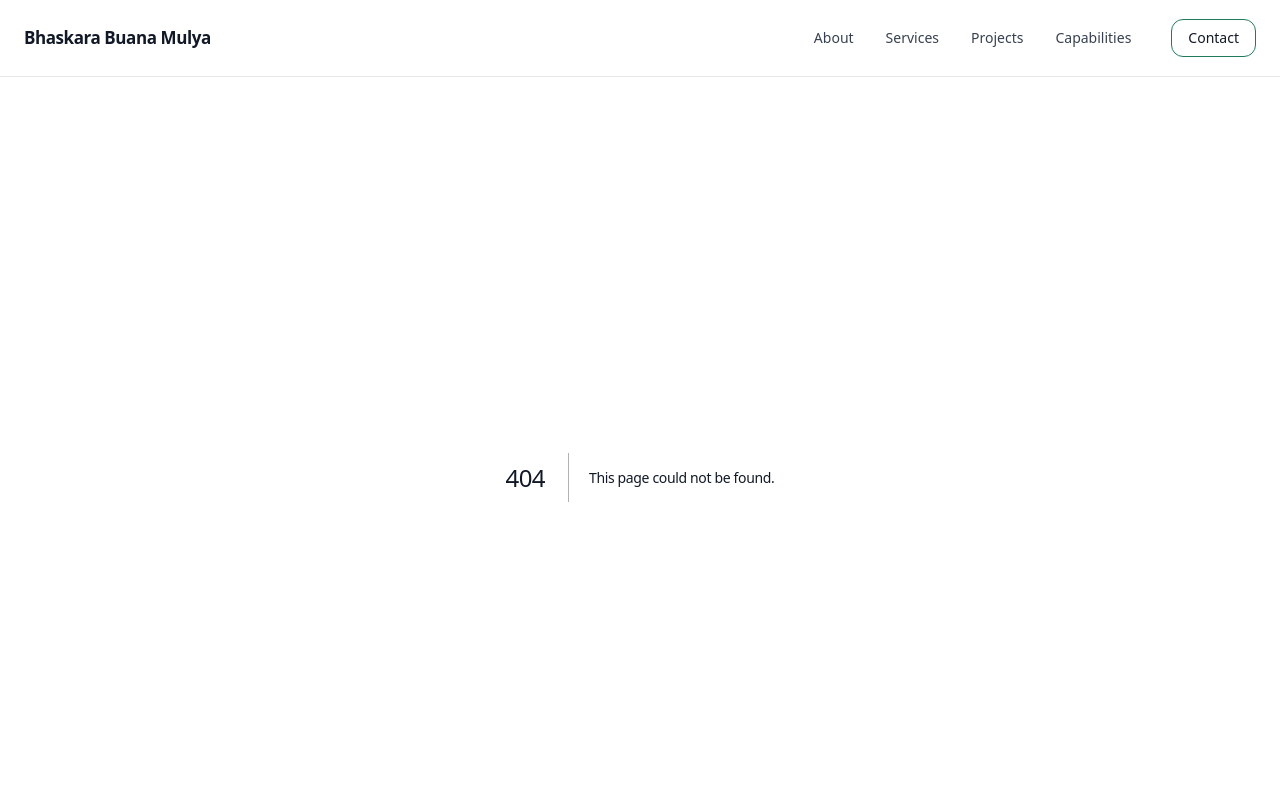
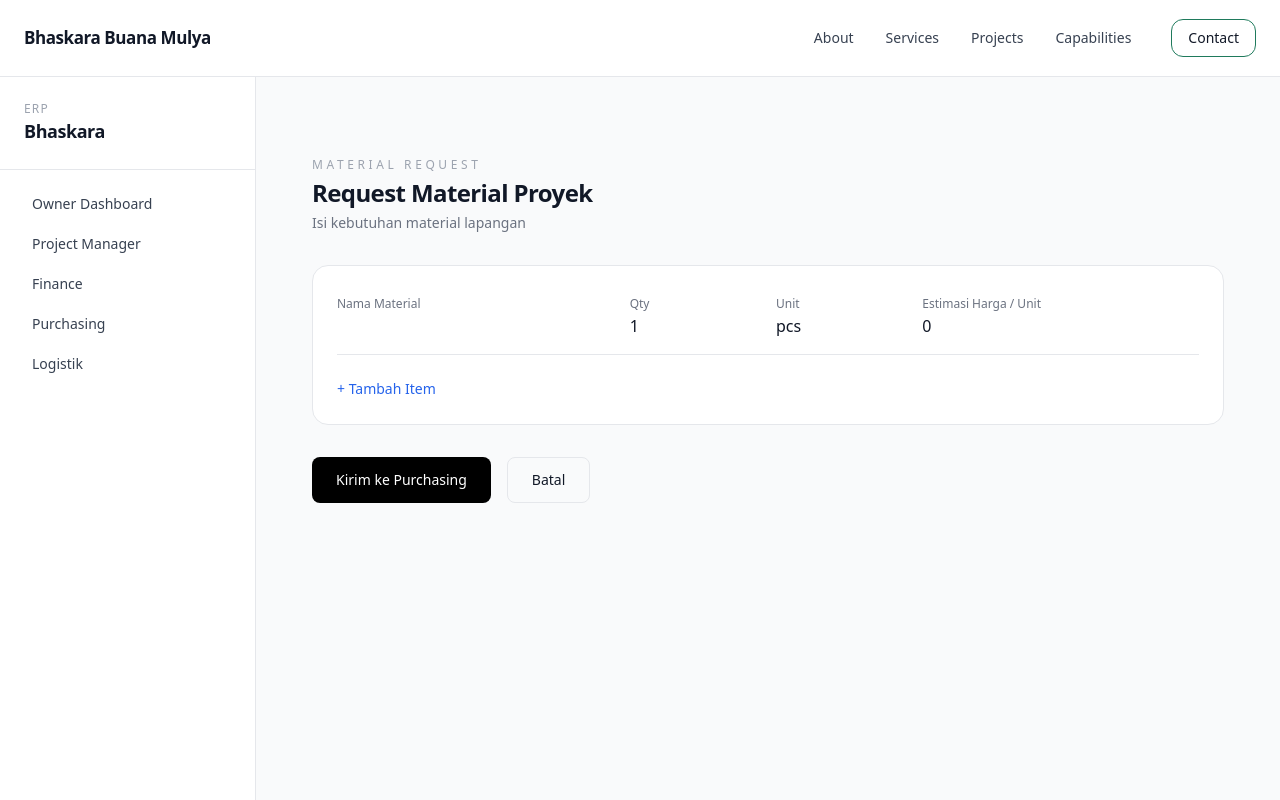
Before and after one commit to herlan-syihabudin/Bhaskara, a Next.js app: page /dashboard/projects/1/equest-material in a window 1280 px wide. Before the commit this address had no page. Shown: the top 800 px of the page. Built offline with nearby package versions, Linux system fonts and the light colour scheme.

Commit message:
Create page.tsx

```diff
--- /dev/null
+++ b/app/dashboard/projects/[id]/equest-material/page.tsx
@@ -0,0 +1,167 @@
+"use client";
+
+import { useState } from "react";
+import { useParams, useRouter } from "next/navigation";
+import Link from "next/link";
+
+type ItemInput = {
+  name: string;
+  qty: number;
+  unit: string;
+  estimasiHarga: number;
+};
+
+export default function RequestMaterialPage() {
+  const params = useParams<{ id: string }>();
+  const router = useRouter();
+
+  const [items, setItems] = useState<ItemInput[]>([
+    { name: "", qty: 1, unit: "pcs", estimasiHarga: 0 },
+  ]);
+
+  function updateItem(index: number, field: keyof ItemInput, value: any) {
+    const copy = [...items];
+    copy[index][field] = value;
+    setItems(copy);
+  }
+
+  function addItem() {
+    setItems([
+      ...items,
+      { name: "", qty: 1, unit: "pcs", estimasiHarga: 0 },
+    ]);
+  }
+
+  function removeItem(index: number) {
+    setItems(items.filter((_, i) => i !== index));
+  }
+
+  function submitRequest() {
+    if (items.length === 0) {
+      alert("Minimal 1 item material");
+      return;
+    }
+
+    console.log("MR SUBMITTED:", {
+      projectId: params.id,
+      items,
+    });
+
+    alert("Material Request berhasil dikirim ke Purchasing");
+    router.push(`/dashboard/projects/${params.id}`);
+  }
+
+  return (
+    <section className="container-bbm py-12 space-y-8">
+      {/* HEADER */}
+      <div>
+        <p className="text-xs tracking-[0.3em] text-gray-400 uppercase">
+          MATERIAL REQUEST
+        </p>
+        <h1 className="text-2xl font-semibold mt-1">
+          Request Material Proyek
+        </h1>
+        <p className="text-sm text-gray-500 mt-1">
+          Isi kebutuhan material lapangan
+        </p>
+      </div>
+
+      {/* FORM */}
+      <div className="card p-6 space-y-6">
+        {items.map((item, i) => (
+          <div
+            key={i}
+            className="grid grid-cols-12 gap-4 items-end border-b pb-4"
+          >
+            <div className="col-span-4">
+              <label className="text-xs text-gray-500">Nama Material</label>
+              <input
+                className="input"
+                value={item.name}
+                onChange={(e) =>
+                  updateItem(i, "name", e.target.value)
+                }
+              />
+            </div>
+
+            <div className="col-span-2">
+              <label className="text-xs text-gray-500">Qty</label>
+              <input
+                type="number"
+                className="input"
+                value={item.qty}
+                onChange={(e) =>
+                  updateItem(i, "qty", Number(e.target.value))
+                }
+              />
+            </div>
+
+            <div className="col-span-2">
+              <label className="text-xs text-gray-500">Unit</label>
+              <input
+                className="input"
+                value={item.unit}
+                onChange={(e) =>
+                  updateItem(i, "unit", e.target.value)
+                }
+              />
+            </div>
+
+            <div className="col-span-3">
+              <label className="text-xs text-gray-500">
+                Estimasi Harga / Unit
+              </label>
+              <input
+                type="number"
+                className="input"
+                value={item.estimasiHarga}
+                onChange={(e) =>
+                  updateItem(
+                    i,
+                    "estimasiHarga",
+                    Number(e.target.value)
+                  )
+                }
+              />
+            </div>
+
+            <div className="col-span-1">
+              {items.length > 1 && (
+                <button
+                  onClick={() => removeItem(i)}
+                  className="text-xs text-red-500"
+                >
+                  Hapus
+                </button>
+              )}
+            </div>
+          </div>
+        ))}
+
+        <button
+          onClick={addItem}
+          className="text-sm text-blue-600"
+        >
+          + Tambah Item
+        </button>
+      </div>
+
+      {/* ACTION */}
+      <div className="flex gap-4">
+        <button
+          onClick={submitRequest}
+          className="px-6 py-3 rounded-lg bg-black text-white text-sm"
+        >
+          Kirim ke Purchasing
+        </button>
+
+        <Link
+          href={`/dashboard/projects/${params.id}`}
+          className="px-6 py-3 rounded-lg border text-sm"
+        >
+          Batal
+        </Link>
+      </div>
+    </section>
+  );
+}
```
